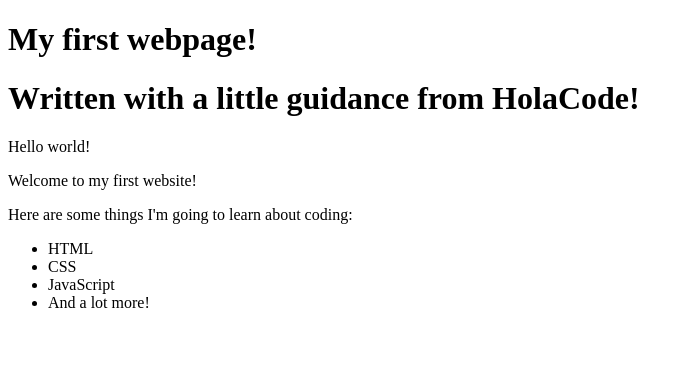
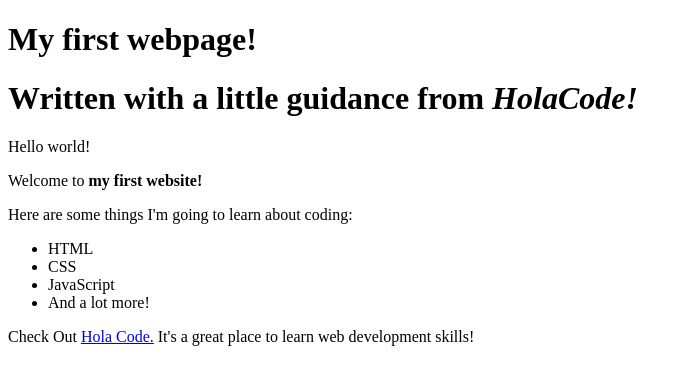
Before and after one commit to adolfojimenez1601/my-first-webpage, a plain HTML site: page my-first-webpage.html in a window 1280 px wide. Shown: the whole page, without its empty margins (0-692 px from the left). Drawn offline with Linux system fonts and the light colour scheme.

Commit message:
Add hyperlink from HolaCode

```diff
--- a/my-first-webpage.html
+++ b/my-first-webpage.html
@@ -5,10 +5,10 @@
   </head>
   <body>
     <h1>My first webpage!</h1>
-    <h1>Written with a little guidance from HolaCode!</h1>
+    <h1>Written with a little guidance from <em>HolaCode!</em></h1>
 
     <p>Hello world!</p>
-    <p>Welcome to my first website!</p>
+    <p>Welcome to <strong>my first website!</strong></p>
 
     <p>Here are some things I'm going to learn about coding:</p>
       <ul>
@@ -17,5 +17,8 @@
         <li>JavaScript</li>
         <li>And a lot more!</li>
       </ul>
+
+      <p>Check Out <a href="http://www.connovo.org/holacode/">Hola Code.</a> It's a great place to learn web
+      development skills!</p>
   </body>
 </html>
```
